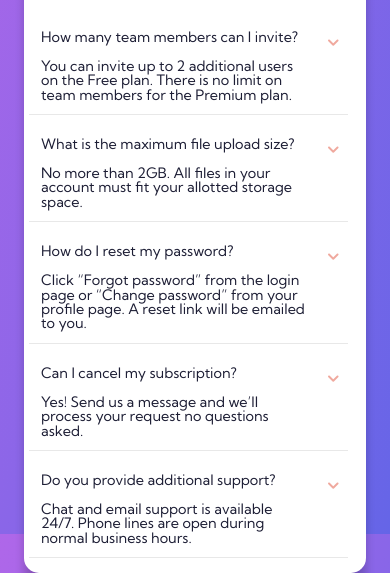
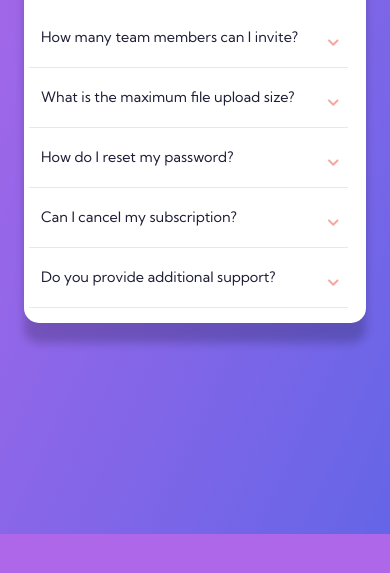
Before and after one commit to mdanieladla/faq-accordion, a plain HTML site: page index.html in a window 390 px wide. Shown: the part 310-883 px from the top of the page. After the commit the page ends 844 px from the top, so only its background shows below. Drawn offline with nearby package versions, Linux system fonts and the light colour scheme.

Commit message:
fixed collapsible but not working icon rotates

```diff
--- a/index.html
+++ b/index.html
@@ -48,52 +48,52 @@
       </div>
       <div class="container-questions">
         <h1 class="title">FAQ</h1>
-        <div class="question">
+        <div class="question-block">
           <p class="q1 q">
             How many team members can I invite?
-            <span><i class="uil uil-angle-down icon icon-end"></i></span>
+            <i class="uil uil-angle-down icon js-icon"></i>
           </p>
-          <p class="q1">
+          <p class="q1 hidden js-qb">
             You can invite up to 2 additional users on the Free plan. There is
             no limit on team members for the Premium plan.
           </p>
         </div>
-        <div class="question">
+        <div class="question-block">
           <p class="q2 q">
             What is the maximum file upload size?
-            <span><i class="uil uil-angle-down icon icon-end"></i></span>
+            <i class="uil uil-angle-down icon js-icon"></i>
           </p>
-          <p class="q2">
+          <p class="q2 hidden js-qb">
             No more than 2GB. All files in your account must fit your allotted
             storage space.
           </p>
         </div>
-        <div class="question">
+        <div class="question-block">
           <p class="q3 q">
             How do I reset my password?
-            <span><i class="uil uil-angle-down icon icon-end"></i></span>
+            <i class="uil uil-angle-down icon js-icon"></i>
           </p>
-          <p class="q3">
+          <p class="q3 hidden js-qb">
             Click “Forgot password” from the login page or “Change password”
             from your profile page. A reset link will be emailed to you.
           </p>
         </div>
-        <div class="question">
+        <div class="question-block">
           <p class="q4 q">
             Can I cancel my subscription?
-            <span><i class="uil uil-angle-down icon icon-end"></i></span>
+            <i class="uil uil-angle-down icon js-icon"></i>
           </p>
-          <p class="q4">
+          <p class="q4 hidden js-qb">
             Yes! Send us a message and we’ll process your request no questions
             asked.
           </p>
         </div>
-        <div class="question">
+        <div class="question-block">
           <p class="q5 q">
             Do you provide additional support?
-            <span><i class="uil uil-angle-down icon icon-end"></i></span>
+            <i class="uil uil-angle-down icon js-icon"></i>
           </p>
-          <p class="q5">
+          <p class="q5 hidden js-qb">
             Chat and email support is available 24/7. Phone lines are open
             during normal business hours.
           </p>
--- a/main.js
+++ b/main.js
@@ -1 +1,30 @@
 'use strict';
+
+const questionBlock = document.querySelectorAll('.js-qb');
+
+//console.log(questionBlock);
+
+const iconRotate = document.querySelectorAll('.js-icon');
+//console.log(iconRotate);
+
+//cuando haga click en el bloque de preguntas, si la respuesta tiene la clase hidden se la quite y si no la tiene se la añada, a su vez rote el icono.
+
+function handleClick(ev) {
+  let clicked = ev.currentTarget;
+  //console.log(clicked);
+  const click = clicked.parentNode;
+  console.log(click);
+  for (let index = 0; index < iconRotate.length; index++) {
+    if (clicked === iconRotate[index]) {
+      questionBlock[index].classList.toggle('hidden');
+      iconRotate[index].classList.toggle('icon-end');
+    } else {
+      iconRotate[index].classList.toggle('icon-end');
+      //console.log(iconRotate[index]);
+    }
+  }
+}
+
+for (const item of iconRotate) {
+  item.addEventListener('click', handleClick);
+}
--- a/styles/main.css
+++ b/styles/main.css
@@ -72,7 +72,7 @@ html{
     margin: 1.5rem;
 }
 
-.question{
+.question-block{
     padding: 10px;
     border-bottom: 1px solid #e8e8e8;
     width: 90%;
@@ -102,6 +102,10 @@ html{
 }
 
 .box{
+    display: none;
+}
+
+.hidden{
     display: none;
 }
 
@@ -196,6 +200,9 @@ html{
     font-weight: bold;
     margin: 1.5rem; */
 }
+.icon-end{
+    transform: rotate(180deg);
+}
 
 /* .question{
     padding: 10px;
@@ -212,7 +219,4 @@ html{
     padding: 2px;
 } */
 
-.hidden{
-    display: none;
 }
-}
```
